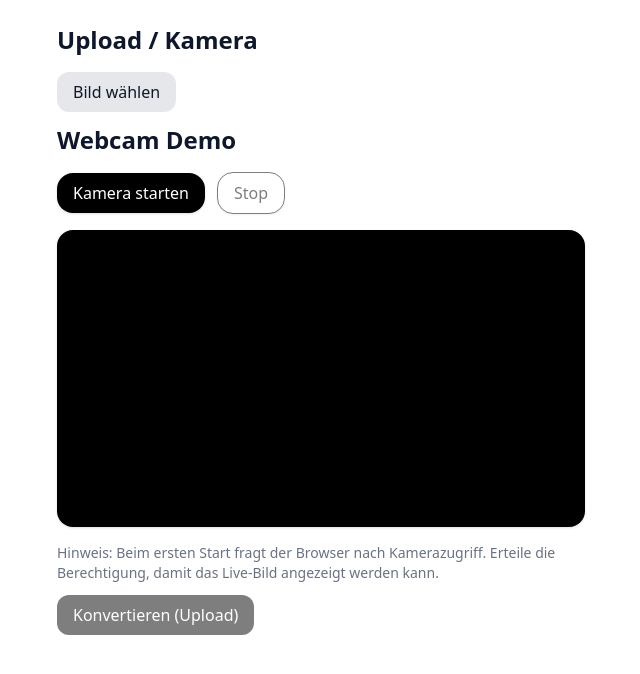
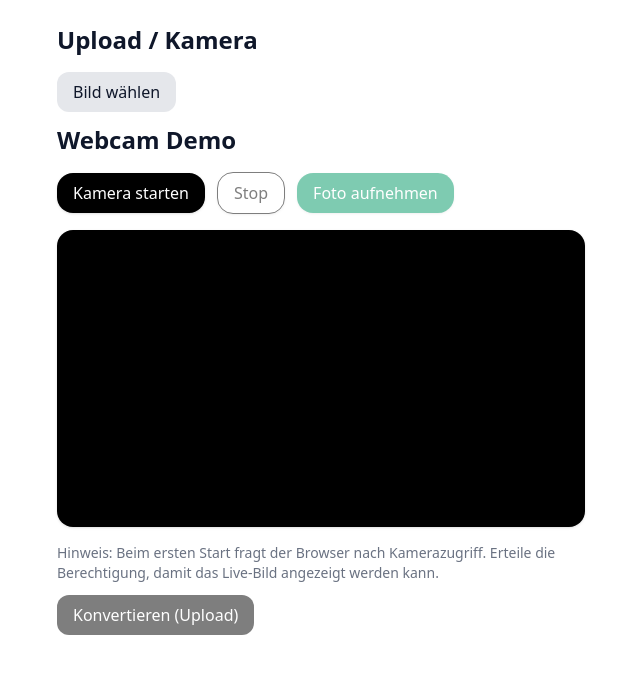
Before and after one commit to olekomo/thermorezepte, a Next.js app in the folder apps/web/: page /upload in a window 1280 px wide. Shown: the top 674 px of the page, without its empty margins (319-959 px from the left). Built offline with nearby package versions, Linux system fonts and the light colour scheme.

Commit message:
feat: capture camera photos for upload

```diff
--- a/apps/web/src/app/upload/page.tsx
+++ b/apps/web/src/app/upload/page.tsx
@@ -7,10 +7,27 @@ import { useCameraStream } from '@/hooks/useCameraStream'
 type Status = 'idle' | 'compressing' | 'uploading' | 'done' | 'error'
 
 export default function UploadPage() {
-  const { file, previewUrl, onPickFile, clear } = useFilePicker()
-  const { videoRef, startCamera, stopStream, isRunning } = useCameraStream()
+  const { file, previewUrl, onPickFile, setWithPreview, clear } = useFilePicker()
+  const { videoRef, startCamera, stopStream, isRunning, cameraError, capturePhoto } =
+    useCameraStream()
   const [status, setStatus] = useState<Status>('idle')
   const [error, setError] = useState<string | null>(null)
+  const [captureError, setCaptureError] = useState<string | null>(null)
+  const [isCapturing, setIsCapturing] = useState(false)
+
+  const handleCapture = useCallback(async () => {
+    setCaptureError(null)
+    try {
+      setIsCapturing(true)
+      const photo = await capturePhoto()
+      setWithPreview(photo)
+    } catch (err: unknown) {
+      const message = err instanceof Error ? err.message : 'Foto konnte nicht aufgenommen werden.'
+      setCaptureError(message)
+    } finally {
+      setIsCapturing(false)
+    }
+  }, [capturePhoto, setWithPreview])
 
   const upload = useCallback(async () => {
     try {
@@ -62,7 +79,10 @@ export default function UploadPage() {
 
           <div className="flex items-center gap-3">
             <button
-              onClick={startCamera}
+              onClick={() => {
+                setCaptureError(null)
+                startCamera()
+              }}
               disabled={isRunning}
               className="rounded-2xl px-4 py-2 bg-black text-white disabled:opacity-50 disabled:cursor-not-allowed shadow"
             >
@@ -77,9 +97,18 @@ export default function UploadPage() {
             >
               Stop
             </button>
+
+            <button
+              onClick={handleCapture}
+              disabled={!isRunning || isCapturing}
+              className="rounded-2xl px-4 py-2 bg-emerald-600 text-white shadow disabled:opacity-50 disabled:cursor-not-allowed"
+            >
+              {isCapturing ? 'Foto wird erstellt…' : 'Foto aufnehmen'}
+            </button>
           </div>
 
-          {error && <p className="text-sm text-red-600">{error}</p>}
+          {cameraError && <p className="text-sm text-red-600">{cameraError}</p>}
+          {captureError && <p className="text-sm text-red-600">{captureError}</p>}
 
           <div className="aspect-video w-full rounded-2xl bg-black overflow-hidden shadow">
             <video
--- a/apps/web/src/hooks/useCameraStream.ts
+++ b/apps/web/src/hooks/useCameraStream.ts
@@ -6,6 +6,47 @@ export function useCameraStream() {
   const streamRef = useRef<MediaStream | null>(null)
   const [isRunning, setIsRunning] = useState(false)
   const [cameraError, setCameraError] = useState<string | null>(null)
+
+  const capturePhoto = useCallback(async () => {
+    const video = videoRef.current
+    if (!video) {
+      throw new Error('Kein Videoelement verfügbar.')
+    }
+
+    if (!isRunning || !streamRef.current) {
+      throw new Error('Kamera ist nicht aktiv.')
+    }
+
+    const width = video.videoWidth
+    const height = video.videoHeight
+
+    if (!width || !height) {
+      throw new Error('Video ist noch nicht bereit.')
+    }
+
+    const canvas = document.createElement('canvas')
+    canvas.width = width
+    canvas.height = height
+
+    const ctx = canvas.getContext('2d')
+    if (!ctx) {
+      throw new Error('Canvas-Kontext nicht verfügbar.')
+    }
+
+    ctx.drawImage(video, 0, 0, width, height)
+
+    const blob = await new Promise<Blob | null>((resolve) =>
+      canvas.toBlob((b) => resolve(b), 'image/jpeg', 0.92),
+    )
+
+    if (!blob) {
+      throw new Error('Foto konnte nicht aufgenommen werden.')
+    }
+
+    return new File([blob], `camera-${Date.now()}.jpg`, {
+      type: 'image/jpeg',
+    })
+  }, [isRunning])
 
   const stopStream = useCallback(() => {
     if (streamRef.current) {
@@ -61,5 +102,5 @@ export function useCameraStream() {
     return () => stopStream()
   }, [stopStream])
 
-  return { videoRef, startCamera, stopStream, isRunning, cameraError }
+  return { videoRef, startCamera, stopStream, isRunning, cameraError, capturePhoto }
 }
```
